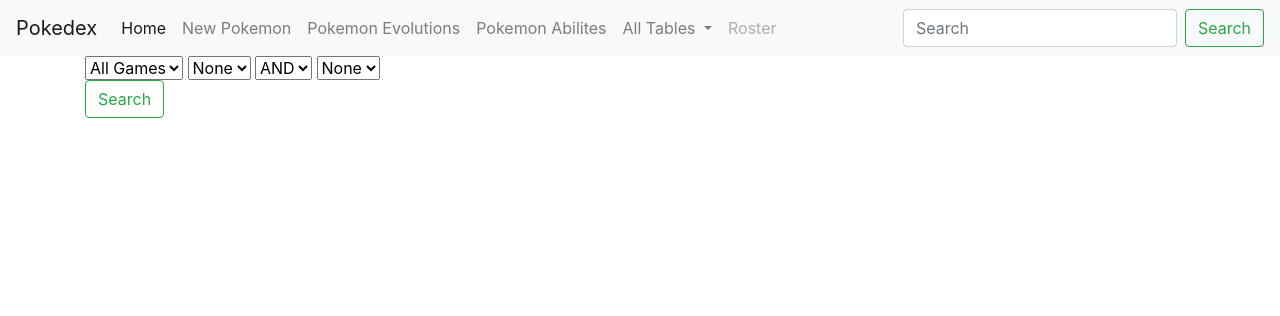
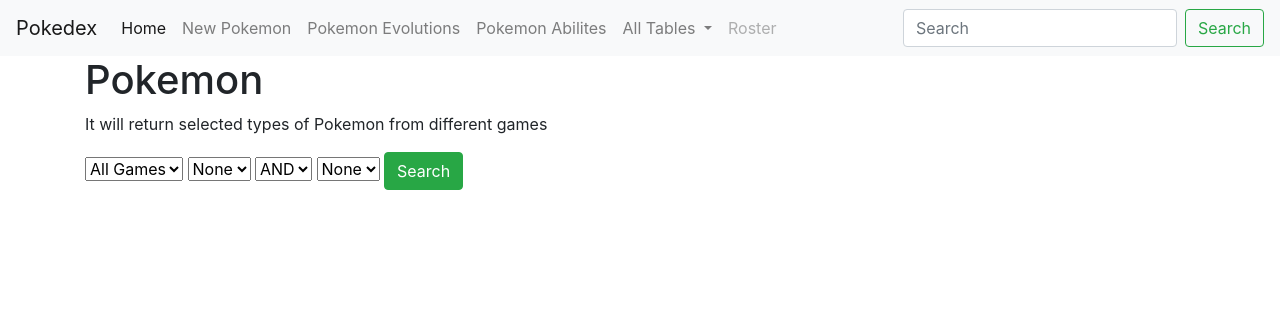
Before and after one commit to castmallards/Pokedex, a Flask app: template Blueprints/templates/typeSearch.html in a window 1280 px wide. Shown: the top 316 px of the page. Run offline with Flask 3, Linux system fonts and the light colour scheme; the template is opened without the code that fills it, so the values that code supplies are empty; parts of the project's set-up code (start-up, migrations or seed data) failed here and were passed over; some libraries are stand-ins or nearby versions.

Commit message:
Added typesSearch page

```diff
--- a/Blueprints/templates/typeSearch.html
+++ b/Blueprints/templates/typeSearch.html
@@ -2,37 +2,57 @@
 
 {% block content %}
 
-<select id="Games" class="form-select" aria-label="Default select example">
+<h1>Pokemon</h1>
+<p>It will return selected types of Pokemon from different games</p>
+
+<form action="{{ url_for('views.type_search_result_page')}}" method="POST">
+    <select name="games" id="Games" class="form-select" aria-label="Games">
         <option selected value="All_Games">All Games</option>
         {% for row in Games %}
         <option value={{row[0]}}>{{row[0]}}</option>
         {% endfor %}
     </select>
 
-<select id="Primary" required class="form-select" aria-label="Default select example">
+    <select name="primary" id="Primary" required class="form-select" aria-label="Primary">
         <option value="">None</option>
         {% for row in Primary %}
         <option value={{row[0]}}>{{row[0]}}</option>
         {% endfor %}
     </select>
 
-<select class="form-select" aria-label="Default select example">
+    <select name="operator" class="form-select" aria-label="Operator">
         <option value="AND">AND</option>
         <option value="OR">OR</option>
     </select>
 
-<select id="Secondary" class="form-select" aria-label="Default select example">
+    <select name="secondary" id="Secondary" class="form-select" aria-label="Secondary">
         <option value="">None</option>
         {% for row in Secondary %}
         <option value={{row[0]}}>{{row[0]}}</option>
         {% endfor %}
     </select>
 
-<div class="row">
-    <div class="col">
-        <button type="button" class="btn btn-outline-success">Search</button>
-    </div>
+    <input type="hidden" name="param1" id="param1">
+    <input type="hidden" name="param2" id="param2">
+    <input type="hidden" name="param3" id="param3">
+    <input type="hidden" name="param4" id="param4">
 
-</div>
+    <button type="submit" class="btn btn-success">Search</button>
+</form>
 
 {% endblock %}
+
+{% block scripts %}
+<script>
+    // Update hidden input fields with selected values when dropdown selection changes
+    $(document).ready(function(){
+        $('select[name="games"], select[name="primary"], select[name="operator"], select[name="secondary"]').change(function(){
+            var dropdownName = $(this).attr('name');
+            var selectedValue = $(this).val();
+            var paramNumber = dropdownName.substring("param".length); // Extract the number part
+            $('#param' + paramNumber).val(selectedValue);
+        });
+    });
+</script>
+
+{% endblock %}
```
Also changed, not shown: Blueprints/templates/typeSearchResult.html (added, +44 -0 lines). Lines whose indentation alone changed are shown as unchanged.
